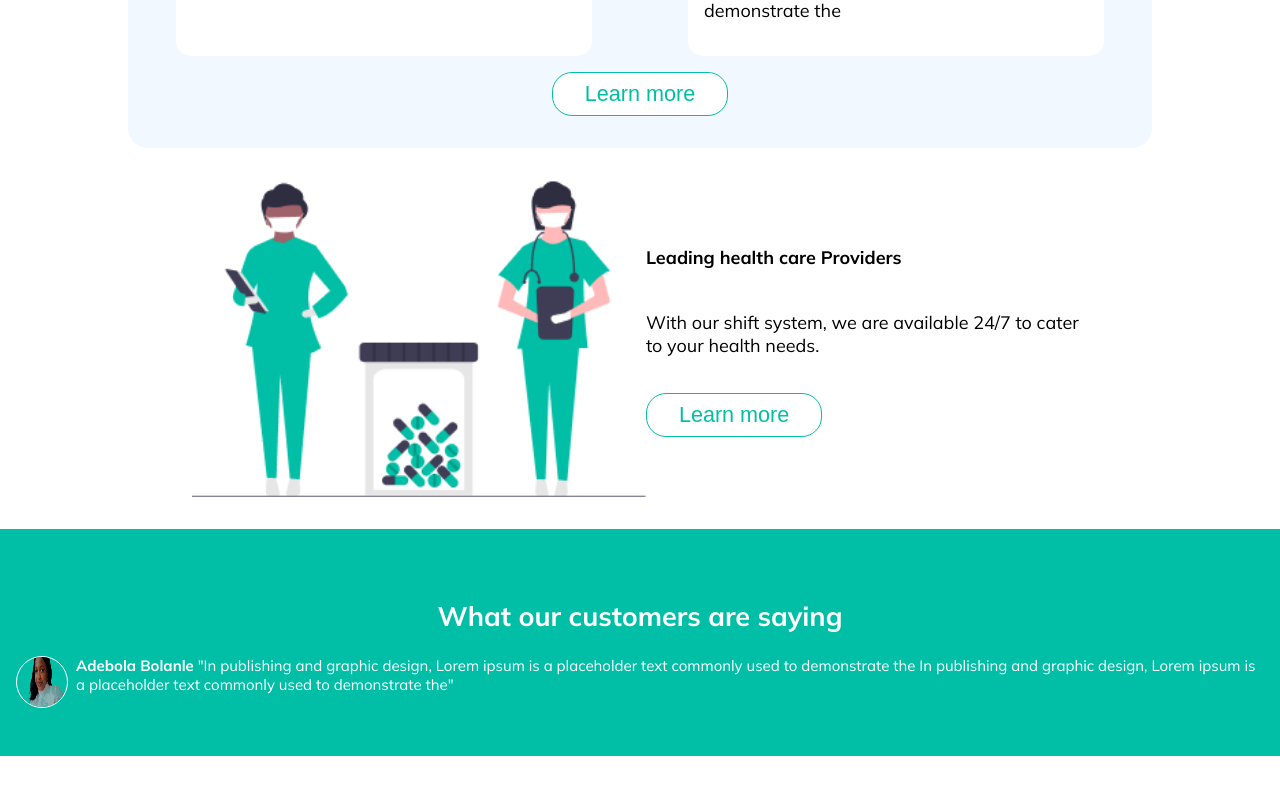
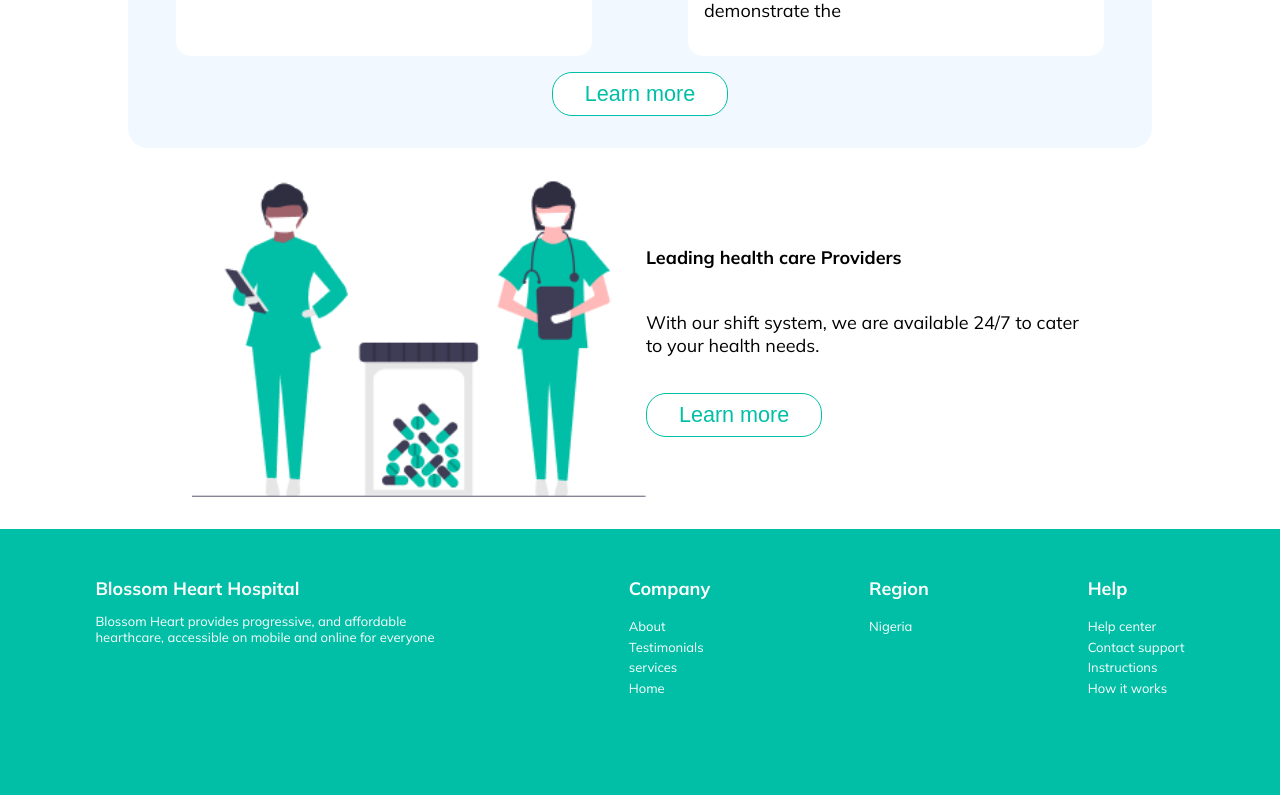
Before and after one commit to zemola/book-appointment, a React (Create React App) app: page / in a window 1280 px wide. Shown: the part 1314-2109 px from the top of the page. Before the commit the page ends 2070 px from the top, so only its background shows below. Built offline with nearby package versions, Linux system fonts and the light colour scheme.

Commit message:
add footer

```diff
--- a/src/components/Home/Home.css
+++ b/src/components/Home/Home.css
@@ -122,14 +122,45 @@
     color: white;
     padding: 3rem 1rem;
     box-sizing: border-box;
-    justify-content: space-between;
+    display: flex;
+    justify-content:space-around;
+    align-items: center;
 }
 
-.footer img{
-    height: 50px;
-    width: 50px;
-    border: 1px white solid;
-    border-radius: 50%;
+.footer h4{
+    margin: 0;
+}
+
+.company-name{
+    width: 30%;
+    height: 15rem;
+    display: flex;
+    flex-direction: column;
+    justify-content: flex-start;
+    text-align: left;
+}
+
+.company-name p {
+    font-size: small;
+    text-align: left;
+}
+
+.footer-item{
+    height: 15rem;
+    display: flex;
+    flex-direction: column;
+    align-items: flex-start;
+}
+
+.footer ul {
+    padding-left: 0;
+    text-align: left;
+}
+
+.footer li {
+    list-style-type: none;
+    font-size: small;
+    margin-bottom: 0.3rem;
 }
 
 .feed{
@@ -180,9 +211,21 @@ figure{
 }
 
 .footer{
+    display: flex;
+    flex-direction: column;
     width: 100%;
     border-radius: 0%;
     padding: 1rem;
+}
+
+.company-name{
+    width: 100%;
+    height:fit-content;
+}
+
+.footer-item{
+    width:100%;
+    height:fit-content;
 }
 
 }
--- a/src/components/Home/Home.js
+++ b/src/components/Home/Home.js
@@ -8,7 +8,6 @@ import Lab from "../../images/lab.png";
 import Firstaid from "../../images/first-aid.png";
 import Nurse from "../../images/nurse.png";
 import Contact from "../../images/contact.png";
-import Bola from '../../images/bola.png'
 
 import "./Home.css";
 
@@ -37,10 +36,7 @@ const Home = (props) => {
               for everyone. To us, it’s not just work. We take pride -in the
               timely solutions we deliver.
             </p>
-            <button
-              className="action"
-              onClick={showFormHandler}
-            >
+            <button className="action" onClick={showFormHandler}>
               Book appointment
             </button>
           </div>
@@ -51,9 +47,7 @@ const Home = (props) => {
         </div>
 
         <div className="service ">
-          <h2 >
-            Our services
-          </h2>
+          <h2>Our services</h2>
           <p className="service-p">
             We provide you with choices best suited to your health needs and{" "}
             make sure you are well attended to by our highly qualified medical
@@ -93,7 +87,10 @@ const Home = (props) => {
                 text commonly used to demonstrate the
               </p>
             </div>
-            <div className="mt-10" style={{ width: "100%", textAlign: "center" }}>
+            <div
+              className="mt-10"
+              style={{ width: "100%", textAlign: "center" }}
+            >
               <button className="learn">Learn more</button>
             </div>
           </div>
@@ -114,16 +111,36 @@ const Home = (props) => {
         </div>
 
         <div className="footer">
-          <h2>What our customers are saying</h2>
-          <div className="feed">
-              <img src={Bola} alt="" />
-
-            <small style={{ textAlign: "left", marginLeft:"0.5rem"}}>
-              <b>Adebola Bolanle</b> "In publishing and graphic design, Lorem ipsum is a placeholder
-              text commonly used to demonstrate the In publishing and graphic
-              design, Lorem ipsum is a placeholder text commonly used to
-              demonstrate the"
-            </small>
+          <div className="company-name">
+            <h4>Blossom Heart Hospital</h4>
+            <p>
+              Blossom Heart provides progressive, and affordable hearthcare,
+              accessible on mobile and online for everyone{" "}
+            </p>
+          </div>
+          <div className="footer-item">
+            <h4>Company</h4>
+            <ul>
+              <li>About</li>
+              <li>Testimonials </li>
+              <li>services</li>
+              <li>Home</li>
+            </ul>
+          </div>
+          <div className="footer-item">
+            <h4>Region</h4>
+            <ul>
+              <li>Nigeria</li>
+            </ul>
+          </div>
+          <div className="footer-item">
+            <h4>Help</h4>
+            <ul>
+              <li>Help center</li>
+              <li>Contact support </li>
+              <li>Instructions</li>
+              <li>How it works</li>
+            </ul>
           </div>
         </div>
       </div>
--- a/src/components/Layout/Nav.css
+++ b/src/components/Layout/Nav.css
@@ -59,8 +59,9 @@
      margin:0;
  }
 
- li {
+ .nav-items li {
      list-style-type: none;
+     color:gray;
  }
 
 
--- a/src/index.css
+++ b/src/index.css
@@ -17,9 +17,6 @@ button:hover{
   cursor: pointer;
 }
 
-li {
-  color:gray
-}
 
 li:hover {
   cursor: pointer;
```
